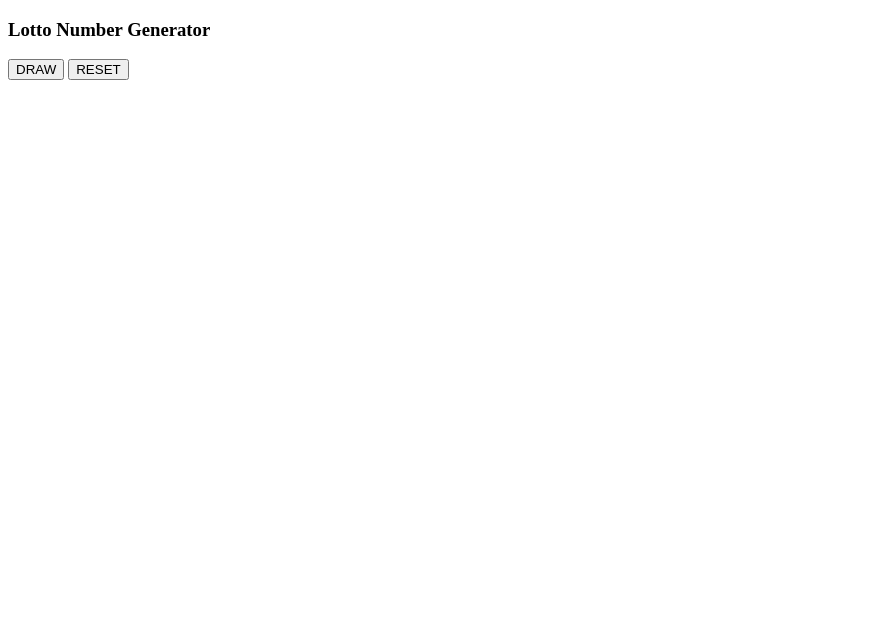
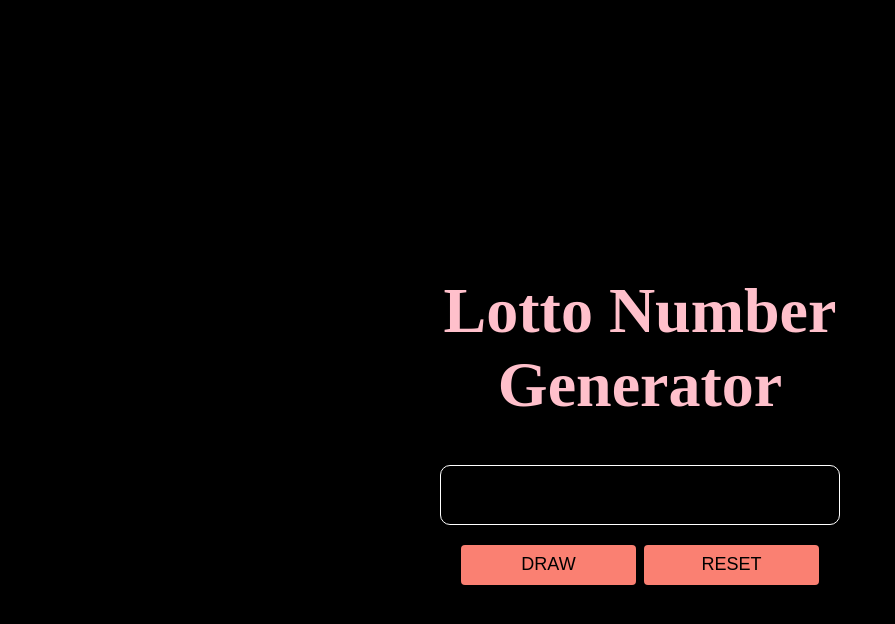
Before and after one commit to mmcgonigal/js_lotto_miniproj, a plain HTML site: page index.html in a window 1280 px wide. Shown: the whole page, without its empty margins (0-895 px from the left). Drawn offline with Linux system fonts and the light colour scheme.

Commit message:
update on css

```diff
--- a/index.html
+++ b/index.html
@@ -11,7 +11,7 @@
 <body>
 <div class="container">
     <div class="lotto">
-        <h3>Lotto Number Generator</h3>
+        <h1>Lotto Number Generator</h1>
         <div class="numbers"></div>
         <button id="draw">DRAW</button>
         <button id="reset">RESET</button>
--- a/style.css
+++ b/style.css
@@ -0,0 +1,61 @@
+*{
+    box-sizing: border-box;
+    background-color: black;
+
+}
+.body{
+    margin:0 ;
+
+
+}
+.container{
+    height: 100vh;
+    color : pink;
+    background-color: black;
+    display: flex ;
+    justify-content: center;
+    align-items: center;
+    flex-wrap:wrap;
+    font-size: 32px;
+    margin:0 auto;
+    width: 400px;
+
+}
+.lotto{
+    text-align: center;
+}
+.numbers{
+    display: flex;
+    justify-content: space-around;
+    align-items: center;
+    border:1px solid white;
+    border-radius: 10px;
+    width:400px;
+    height:60px;
+
+}
+.eachNum{
+    /*display:flex;*/
+    /*justify-content: center;*/
+    /*align-items: center;*/
+    border-radius: 50%;
+    margin:auto;
+    width:50px;
+    height:50px;
+    line-height:50px;
+    font-size: 25px;
+    display:inline-block;
+    color:white;
+
+}
+button{
+    width:175px;
+    height:40px;
+    background-color:salmon;
+    margin-top:20px;
+    border-radius: 4px;
+    border:none;
+    cursor: pointer;
+    font-size: 18px;
+
+}
```
